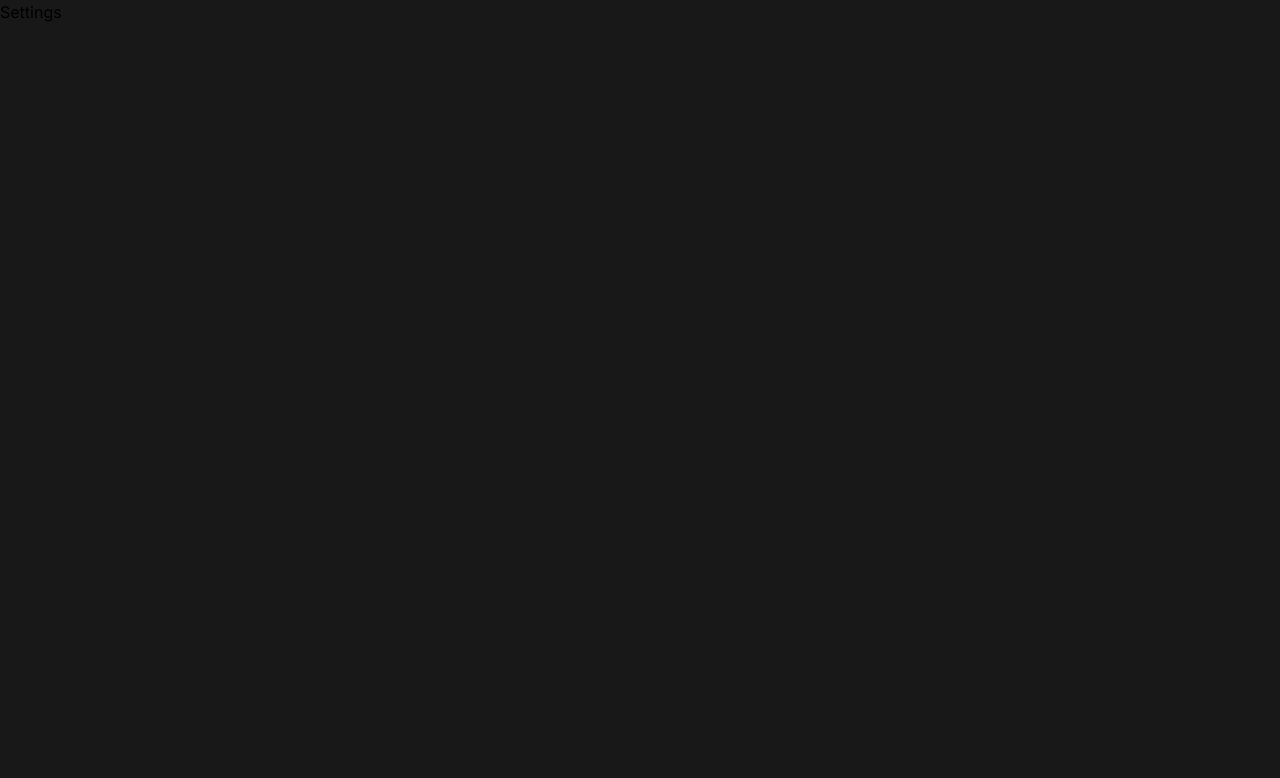
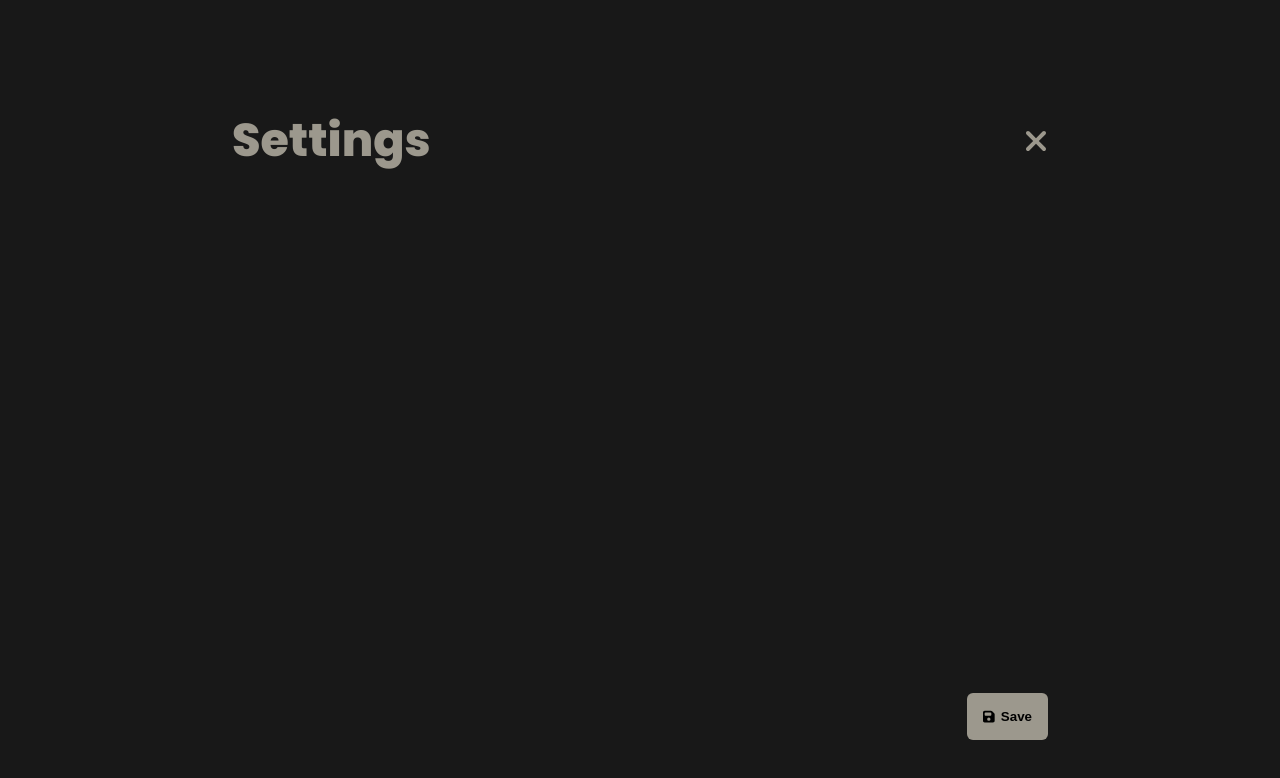
Before and after one commit to yashchaudhari008/minime, a React (Vite) app: page /minime/settings in a window 1280 px wide. Shown: the top 778 px of the page. Built offline with nearby package versions, Linux system fonts and the light colour scheme.

Commit message:
[FEATURE]: added settings page

```diff
--- a/src/pages/Settings/Settings.tsx
+++ b/src/pages/Settings/Settings.tsx
@@ -1,5 +1,50 @@
+import { useNavigate } from "react-router-dom";
+import { FontAwesomeIcon } from "@fortawesome/react-fontawesome";
+import { faClose, faSave } from "@fortawesome/free-solid-svg-icons";
+import styles from "./settings.module.scss";
+
 const Settings = () => {
-	return <div>Settings</div>;
+	const navigate = useNavigate();
+
+	const closeSettingPage = () => {
+		navigate("/");
+	};
+
+	const getHeaderDom = () => {
+		return (
+			<div className={styles.headerWrapper}>
+				<div className={styles.header}>
+					<p className={styles.headerText}>Settings</p>
+					<FontAwesomeIcon
+						icon={faClose}
+						size="2xl"
+						className={styles.closeIcon}
+						onClick={closeSettingPage}
+					/>
+				</div>
+			</div>
+		);
+	};
+
+	const getFooterDom = () => {
+		return (
+			<div className={styles.footer}>
+				<button className={styles.saveBtn}>
+					<FontAwesomeIcon icon={faSave} />
+					<span className={styles.saveBtnText}>Save</span>
+				</button>
+			</div>
+		);
+	};
+
+	return (
+		<div className={styles.mainWrapper}>
+			<div className={styles.settings}>
+				{getHeaderDom()}
+				{getFooterDom()}
+			</div>
+		</div>
+	);
 };
 
 export default Settings;
--- /dev/null
+++ b/src/pages/Settings/settings.module.scss
@@ -0,0 +1,53 @@
+@import "/src/styles/variables.scss";
+@import "/src/styles/mixins.scss";
+
+.mainWrapper {
+	height: 100%;
+	padding: 20px 0;
+	.settings {
+		@include font-poppins;
+		color: $clockColor;
+		width: 70%;
+		margin: auto;
+		padding: 40px;
+		display: flex;
+		flex-direction: column;
+		height: 100%;
+
+		.headerWrapper {
+			flex: 1;
+
+			.header {
+				display: flex;
+				justify-content: space-between;
+				align-items: center;
+
+				.headerText {
+					font-size: 46px;
+					font-weight: 800;
+				}
+				.closeIcon {
+					cursor: pointer;
+				}
+			}
+		}
+		.footer {
+			display: flex;
+			justify-content: flex-end;
+
+			.saveBtn {
+				display: flex;
+				gap: 6px;
+				align-items: center;
+				background-color: $clockColor;
+				padding: 16px;
+				border-radius: 6px;
+				cursor: pointer;
+
+				.saveBtnText {
+					font-weight: 600;
+				}
+			}
+		}
+	}
+}
```
